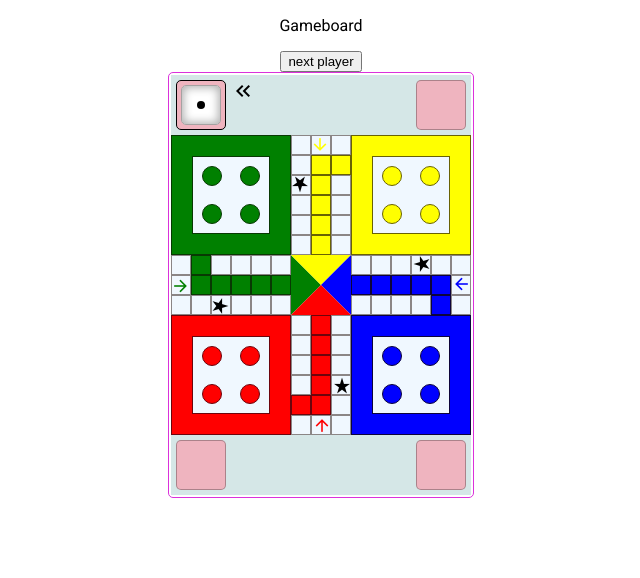
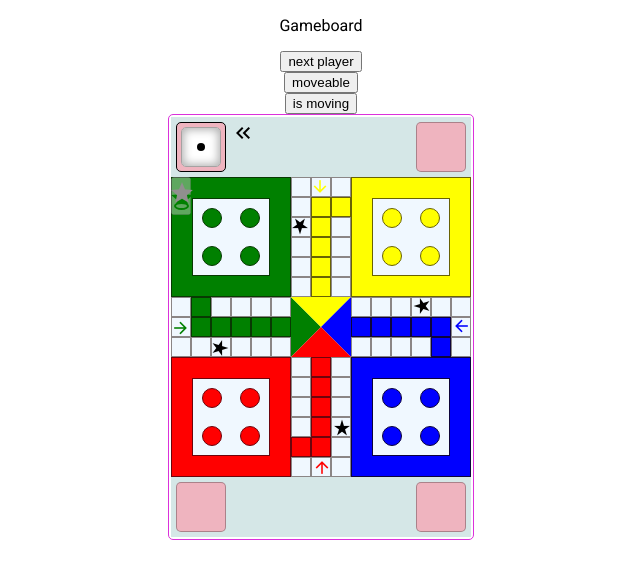
Before and after one commit to RHFanambinantsoa/local-ludo-game-angular, an Angular app: page /gameBoard in a window 1280 px wide. Shown: the top 578 px of the page, without its empty margins (319-959 px from the left). Built offline with nearby package versions, Linux system fonts and the light colour scheme; a web font is replaced by a local one.

Commit message:
feat - pawn component

```diff
--- /dev/null
+++ b/src/app/components/pawn-component/pawn.component.html
@@ -0,0 +1,35 @@
+<button
+  class="pawn_container"
+  [disabled]="!pawn.isMoveable"
+  [id]="pawn.id"
+  (click)="emitClick()"
+>
+  <mat-icon
+    class="pawn"
+    [ngClass]="{
+      animate: pawn.isMoveable,
+      move: pawn.isMoving,
+      green: pawn.color == PLAYER_COLOR.GREEN,
+      blue: pawn.color == PLAYER_COLOR.BLUE,
+      yellow: pawn.color == PLAYER_COLOR.YELLOW,
+      red: pawn.color == PLAYER_COLOR.RED,
+    }"
+    >star</mat-icon
+  >
+  <img
+    *ngIf="pawn.isMoveable"
+    src="images/moveable-pawn.gif"
+    alt=""
+    class="moveable_pawn"
+  />
+  <div
+    *ngIf="!pawn.isMoveable"
+    class="bottom_elips"
+    [ngClass]="{
+      green: pawn.color == PLAYER_COLOR.GREEN,
+      blue: pawn.color == PLAYER_COLOR.BLUE,
+      yellow: pawn.color == PLAYER_COLOR.YELLOW,
+      red: pawn.color == PLAYER_COLOR.RED,
+    }"
+  ></div>
+</button>
--- /dev/null
+++ b/src/app/components/pawn-component/pawn.component.scss
@@ -0,0 +1,107 @@
+.pawn_container {
+  z-index: 2;
+  position: absolute;
+  width: 20px;
+  height: 38px;
+  display: flex;
+  flex-direction: column;
+  justify-content: center;
+  align-items: center;
+  .pawn {
+    color: #918f8f;
+    font-size: 26px;
+    &.animate {
+      animation: shake 3s ease infinite;
+    }
+    &.move {
+      animation: gelatine 0.5s ease infinite;
+    }
+    &.red {
+      text-shadow: 0px 5px 0px red;
+    }
+    &.blue {
+      text-shadow: 0px 5px 0px blue;
+    }
+    &.yellow {
+      text-shadow: 0px 5px 0px yellow;
+    }
+    &.green {
+      text-shadow: 0px 5px 0px green;
+    }
+  }
+  .moveable_pawn {
+    width: 20px;
+    height: 10px;
+  }
+  .bottom_elips {
+    height: 8px;
+    width: 15px;
+    border-radius: 50%;
+    position: relative;
+    bottom: 2px;
+    &.red {
+      border: 2px double red;
+    }
+    &.blue {
+      border: 2px double blue;
+    }
+    &.yellow {
+      border: 2px double #9d9d03;
+    }
+    &.green {
+      border: 2px double green;
+    }
+  }
+}
+
+@keyframes bounce2 {
+  0%,
+  20%,
+  50%,
+  80%,
+  100% {
+    transform: translate(0);
+  }
+  40% {
+    transform: translateY(-5px);
+  }
+  60% {
+    transform: translateY(-3px);
+  }
+}
+
+@keyframes shake {
+  0%,
+  100% {
+    transform: translateY(0);
+  }
+  10%,
+  30%,
+  50%,
+  70%,
+  90% {
+    transform: translateY(-2px);
+  }
+  20%,
+  40%,
+  60%,
+  80% {
+    transform: translateY(2px);
+  }
+}
+
+@keyframes gelatine {
+  from,
+  to {
+    transform: scale(1, 1);
+  }
+  25% {
+    transform: scale(0.9, 1.1);
+  }
+  50% {
+    transform: scale(1.1, 0.9);
+  }
+  75% {
+    transform: scale(0.95, 1.05);
+  }
+}
--- /dev/null
+++ b/src/app/components/pawn-component/pawn.component.ts
@@ -0,0 +1,36 @@
+import {
+  Component,
+  ElementRef,
+  EventEmitter,
+  Input,
+  Output,
+  ViewChild,
+} from '@angular/core';
+import { COMMON_CASE_NUMBER, COURSES } from '../../constants/gameConst';
+import { ICaseStyling } from '../../interfaces/ICaseStyling';
+import { PLAYER_COLOR } from '../../enums/PlayerColor.enum';
+import { NgFor, NgClass, NgIf, NgStyle } from '@angular/common';
+import { MatIcon } from '@angular/material/icon';
+import { IPawn } from '../../interfaces/IPawn';
+
+@Component({
+  selector: 'app-pawn',
+  imports: [NgIf, NgClass, MatIcon],
+  templateUrl: './pawn.component.html',
+  styleUrl: './pawn.component.scss',
+})
+export class PawnComponent {
+  @Input() pawn!: IPawn;
+
+  @Output() pawnClicked = new EventEmitter<IPawn>();
+
+  pawnRolled: boolean = false;
+
+  PLAYER_COLOR = PLAYER_COLOR;
+
+  ngOnInit() {}
+
+  emitClick() {
+    this.pawnClicked.emit(this.pawn);
+  }
+}
--- a/src/app/pages/game-board/game-board.component.html
+++ b/src/app/pages/game-board/game-board.component.html
@@ -1,6 +1,8 @@
 <div class="game_container">
   <p>Gameboard</p>
   <button (click)="nextPlayer()">next player</button>
+  <button (click)="testTurnToMoveable()">moveable</button>
+  <button (click)="move()">is moving</button>
   <!-- <div style="height: 200px">
       <p>
         id: {{ userStore.user.id }} <br />
@@ -32,19 +34,14 @@
       ></app-dice>
     </div>
     <div class="backdrop">
-      <!-- <PawnComponent
-      :pawnMoveable="pawnMoveable"
-      :color="PLAYER_COLOR.BLUE"
-      :pawnId="'BLUEpiece1'"
-      :pawnInMove="pawnInMove"
-      /> -->
-      <!-- <img
-        src="assets/celebrate.gif"
-        alt=""
+      <app-pawn [pawn]="pawn" (pawnClicked)="onPawnClick($event)" />
+      <img
+        src="images/celebrate.gif"
+        alt="pinguin in a firework"
         *ngIf="celebrate"
-        :key="gifKey"
+        key="gifKey"
         class="celebrate"
-      /> -->
+      />
       <div class="game_board_container">
         <div class="green_zone">
           <app-player-zone
--- a/src/app/pages/game-board/game-board.component.ts
+++ b/src/app/pages/game-board/game-board.component.ts
@@ -23,6 +23,8 @@ import { AnimatedTextComponent } from '../../components/animated-text-component/
 import { PlayerZoneComponent } from '../../components/player-zone-component/player-zone.component';
 import { PLAYER_COLOR } from '../../enums/PlayerColor.enum';
 import { DiceComponent } from '../../components/dice-component/dice.component';
+import { PawnComponent } from '../../components/pawn-component/pawn.component';
+import { IPawn } from '../../interfaces/IPawn';
 
 @Component({
   selector: 'app-game-board',
@@ -32,18 +34,29 @@ import { DiceComponent } from '../../components/dice-component/dice.component';
     MatButtonModule,
     PlayerZoneComponent,
     DiceComponent,
+    PawnComponent,
   ],
   templateUrl: './game-board.component.html',
   styleUrl: './game-board.component.scss',
 })
 export class GameBoardComponent {
   PLAYER_COLOR = PLAYER_COLOR;
-  celebrate: boolean = true;
+  celebrate: boolean = false;
 
   diceValue = 1;
   turn: number = 0;
 
-  ngOnInit() {}
+  pawn: IPawn = {};
+
+  ngOnInit() {
+    this.pawn = {
+      id: 'test',
+      idPlayer: 0,
+      color: PLAYER_COLOR.GREEN,
+      isMoveable: false,
+      isMoving: false,
+    };
+  }
 
   isTurn(position: number) {
     if (this.turn != position) return false;
@@ -70,4 +83,18 @@ export class GameBoardComponent {
   rollDice() {
     return Math.floor(Math.random() * 6) + 1;
   }
+
+  testTurnToMoveable() {
+    this.pawn.isMoving = false;
+    this.pawn.isMoveable = true;
+  }
+
+  move() {
+    this.pawn.isMoveable = false;
+    this.pawn.isMoving = true;
+  }
+
+  onPawnClick(pawn: IPawn) {
+    console.log('test', pawn);
+  }
 }
```
Also changed, not shown: src/app/interfaces/IPawn.ts (+9 -7 lines), 1 other file (tests, documents, lock files or other folders).
